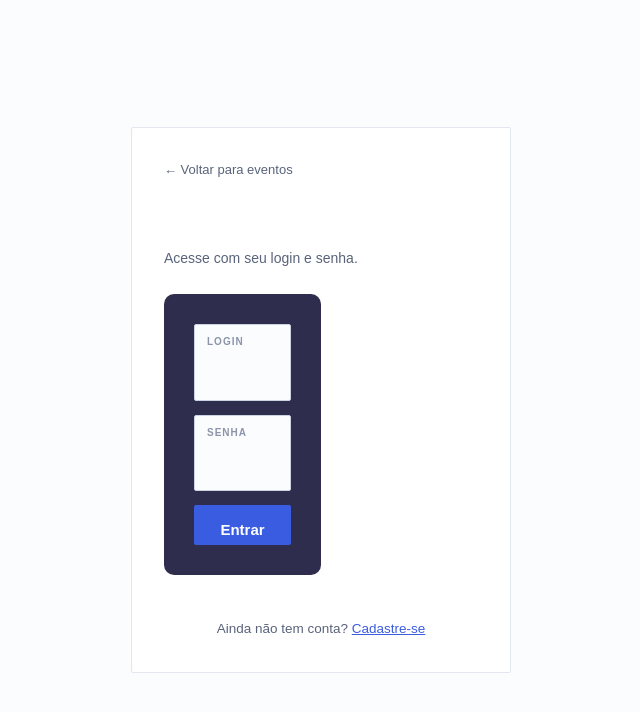
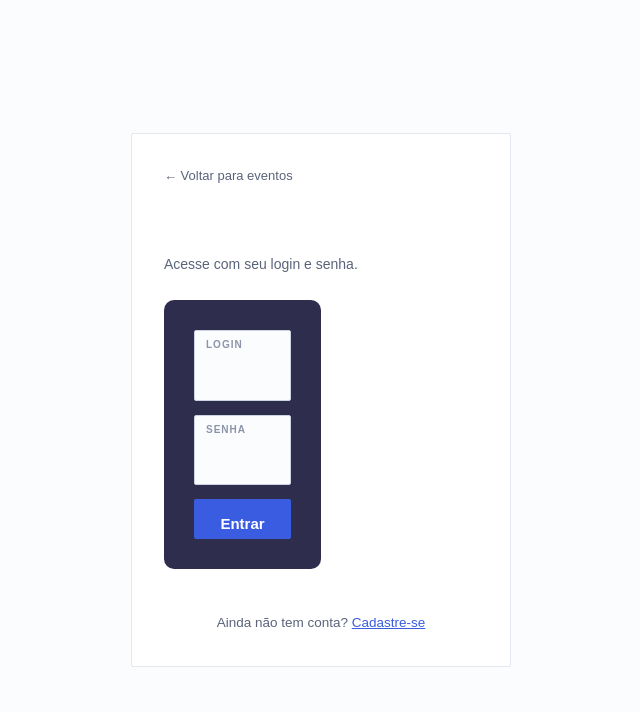
Before and after one commit to PauloGlk42/plataforma-gerencia-eventos, a React (Vite) app in the folder frontend/: page /login in a window 1280 px wide. Shown: the top 712 px of the page, without its empty margins (319-959 px from the left). Built offline with nearby package versions, Linux system fonts and the light colour scheme; no server answers.

Commit message:
fix(login): usa a primitiva compartilhada de campo, sem padding próprio
Os campos de login e senha tinham um padding só deles (9px 12px) em vez
da primitiva .field do protótipo (6px 11px), o que destoava da largura
e do espaçamento usados no resto da aplicação.

```diff
--- a/frontend/src/pages/Login/Login.css
+++ b/frontend/src/pages/Login/Login.css
@@ -17,9 +17,9 @@
 }
 .auth-sub { color: var(--ink-2); font-size: 14px; margin: 0 0 20px; }
 
+/* Sem overrides próprios de .field aqui — mesma primitiva do protótipo (src/styles/shared.css),
+   pra login e senha ficarem com a largura e o padding idênticos aos demais campos da aplicação. */
 .auth-form { display: flex; flex-direction: column; gap: 14px; }
-.auth-form .field { padding: 9px 12px; }
-.auth-form .field input { font-size: 15px; }
 
 .auth-error {
   margin: 0; font-size: 13px; color: #C0392B; background: var(--surface-2);
```
